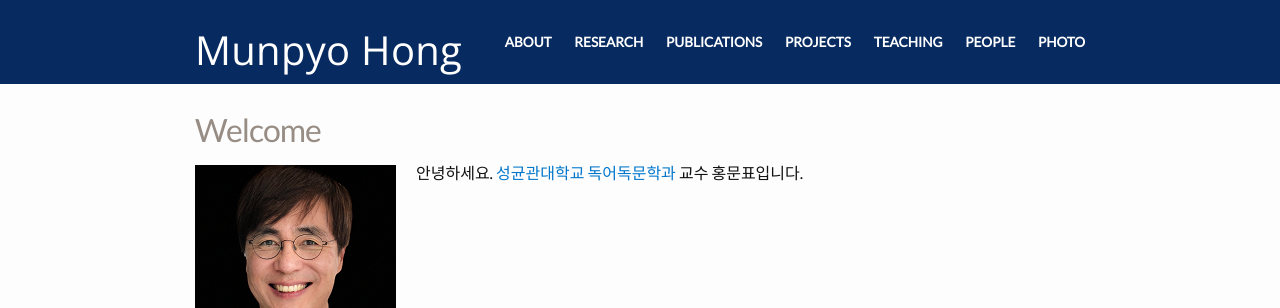
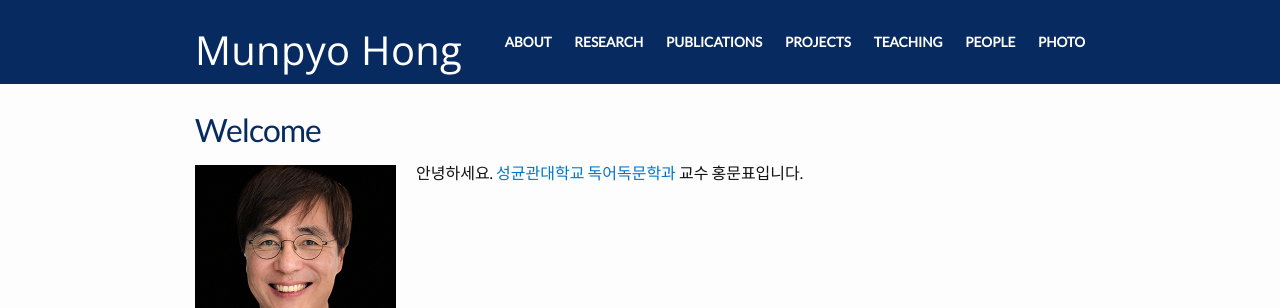
Before and after one commit to skkhmp/skkhmp.github.io, a Jekyll site: the page built from index.html, in a window 1280 px wide. Shown: the top 308 px of the page. Built offline with Jekyll 4.4.1, drawn with Linux system fonts in a browser that asks for light colours; some web fonts are replaced.

Commit message:
Update _layout.scss

```diff
--- a/_sass/_layout.scss
+++ b/_sass/_layout.scss
@@ -184,7 +184,7 @@ h1 /* .post-title */ {
     letter-spacing: -1px;
     line-height: 1;
     font-family: $base-font-family;
-    color: $yale-gray;
+    color: $sungkyun-blue;
 
     @include media-query($on-laptop) {
 /*        font-size: 36px; */
```
